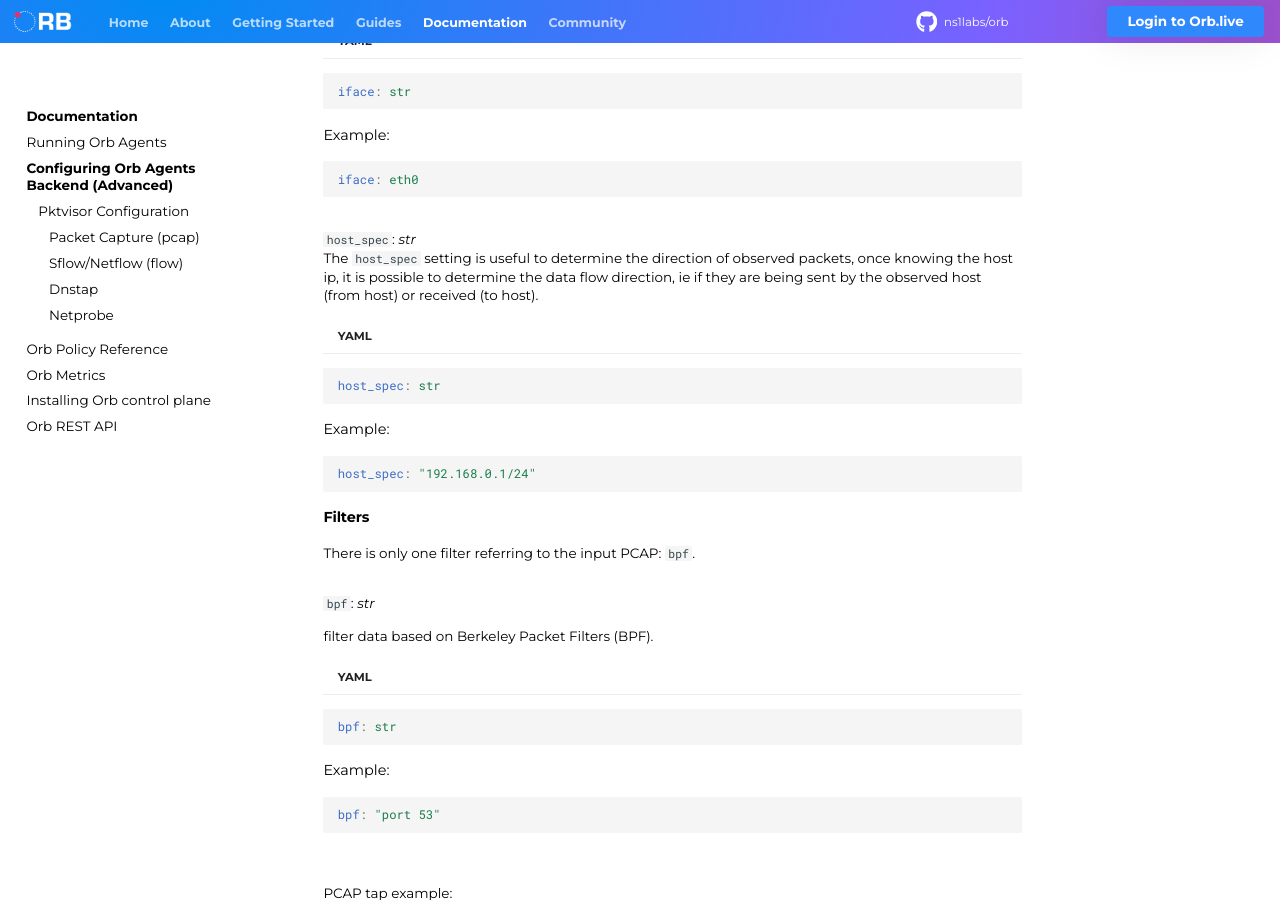
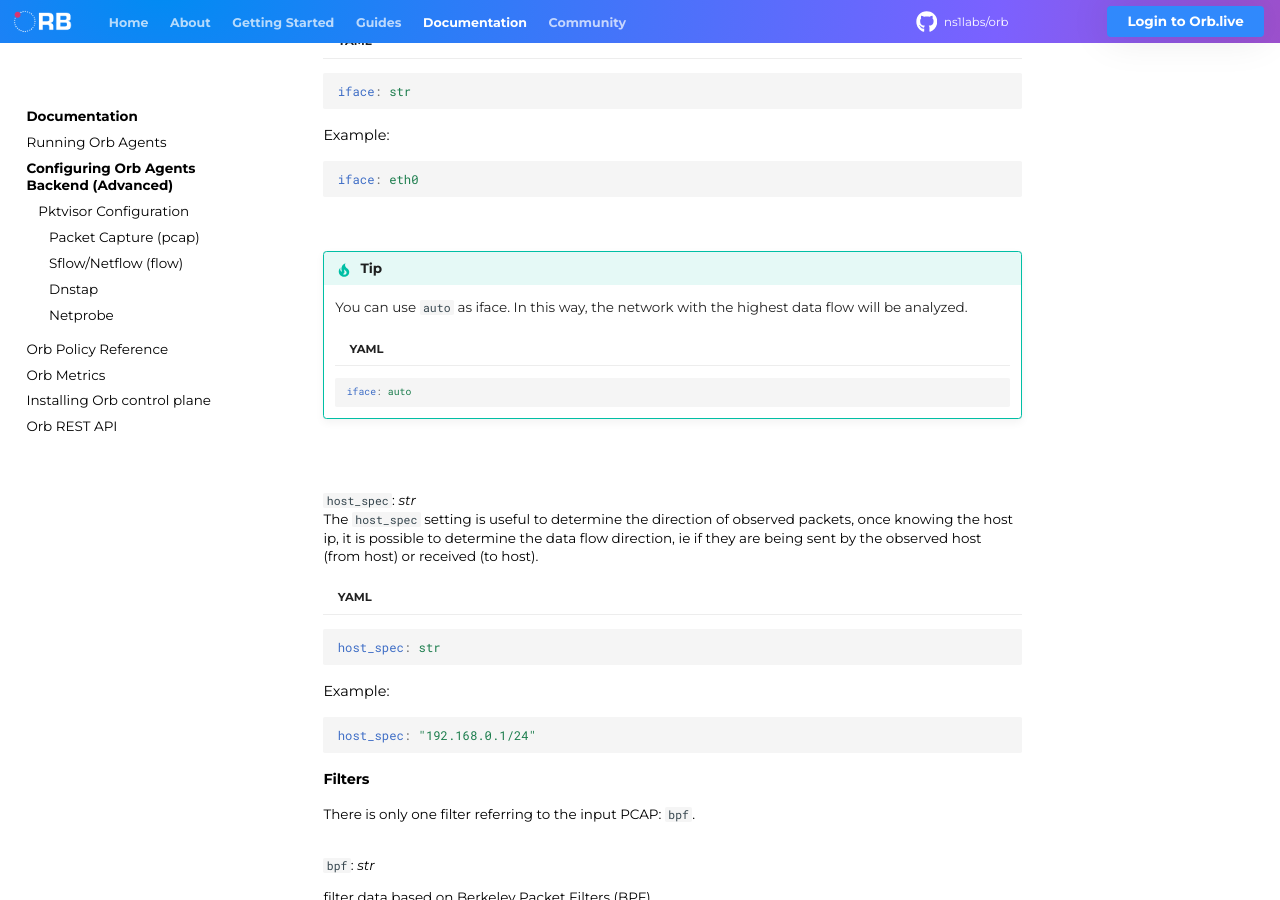
Before and after one commit to orb-community/orb-website, an MkDocs documentation site: the page built from docs/documentation/orb_agent_backend.md, in a window 1280 px wide and 900 px high, scrolled down 2105 px. Built offline with MkDocs 1.6.1 and Material for MkDocs 9.7.7, drawn with Linux system fonts in a browser that asks for light colours.

Commit message:
tip about iface:auto

````diff
--- a/docs/documentation/orb_agent_backend.md
+++ b/docs/documentation/orb_agent_backend.md
@@ -86,6 +86,16 @@ Example:
 ```yaml
 iface: eth0
 ```
+
+
+!!! tip
+
+    You can use `auto` as iface. In this way, the network with the highest data flow will be analyzed.
+    === "YAML"
+    ```yaml
+    iface: auto
+    ```
+
 
 <br>
 `host_spec`: *str* <br>
````
